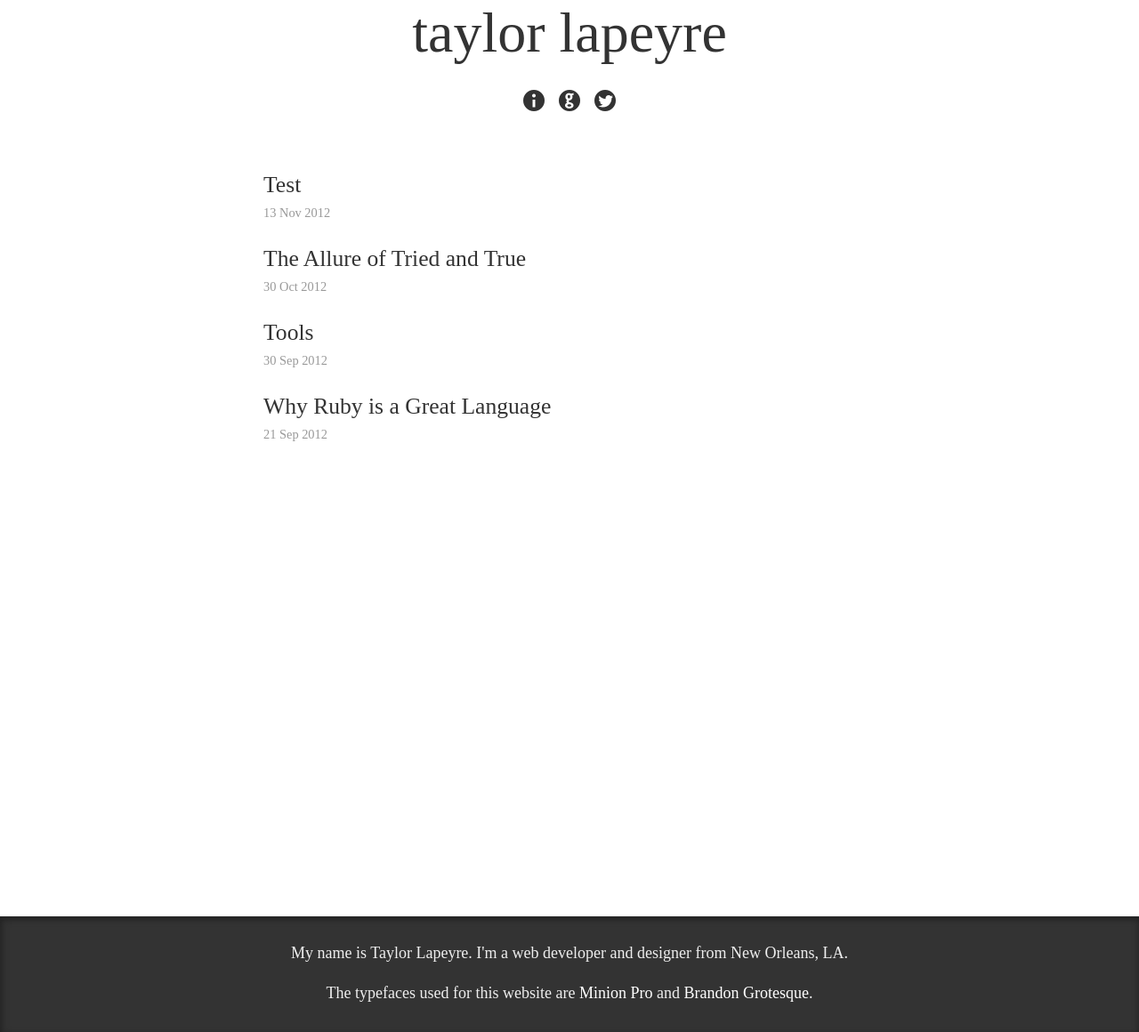
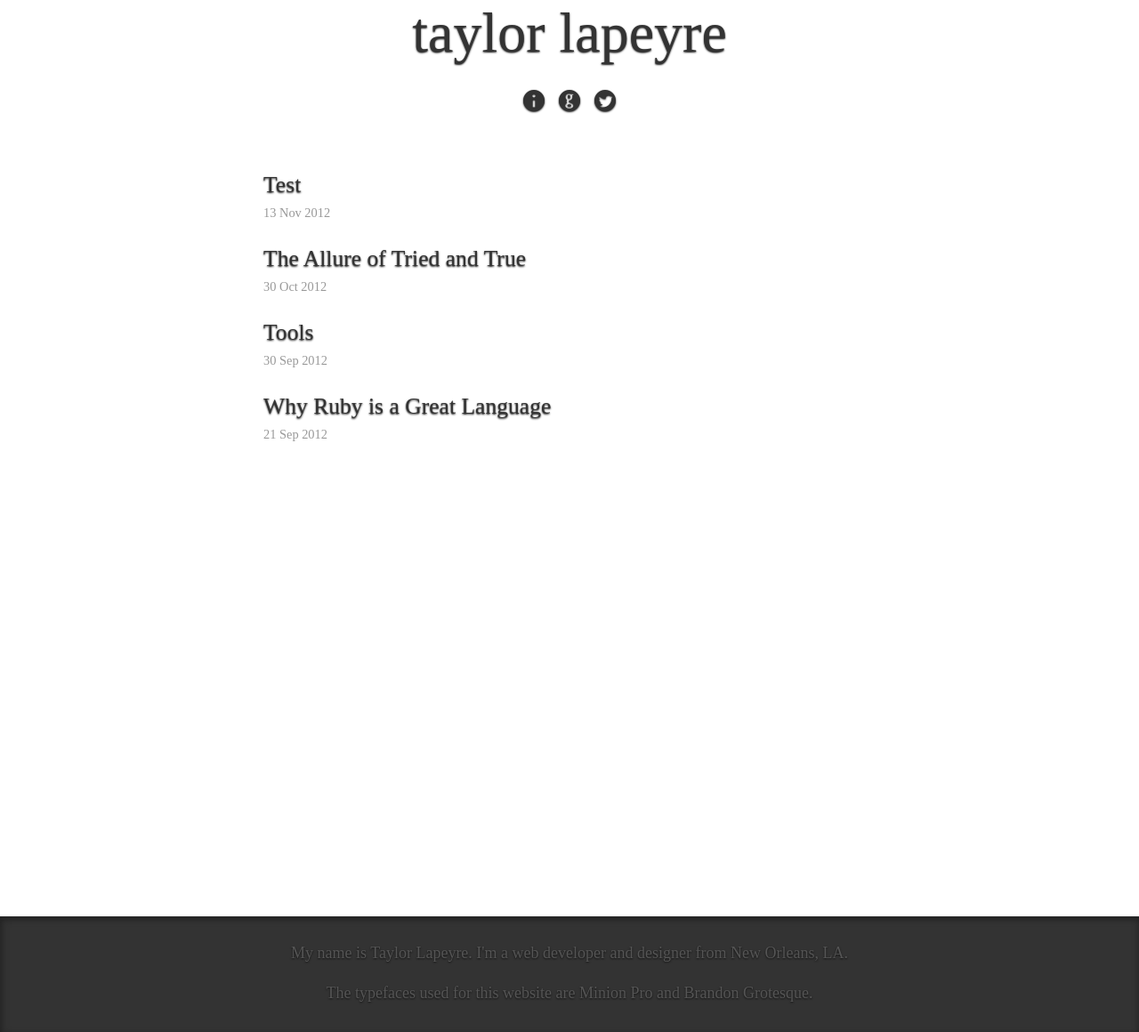
Before and after one commit to taylorlapeyre/taylorlapeyre.github.io, a Jekyll site: the page built from index.html, in a window 1280 px wide. Shown: the whole page at 89% size. Built offline with Jekyll 4.4.1, drawn with Linux system fonts in a browser that asks for light colours.

Commit message:
add footer text shadow

```diff
--- a/css/taylorlapeyre.css
+++ b/css/taylorlapeyre.css
@@ -140,9 +140,10 @@ footer {
   font-size: .9em;
 }
 
-footer p { color: #EEE !important; }
-
-footer a { color: #FFF !important; }
+footer p, a {
+  text-shadow: 0px 1px 2px #111;
+  color: #555;
+}
 
 footer a:hover { color: #EEE }
 
```
